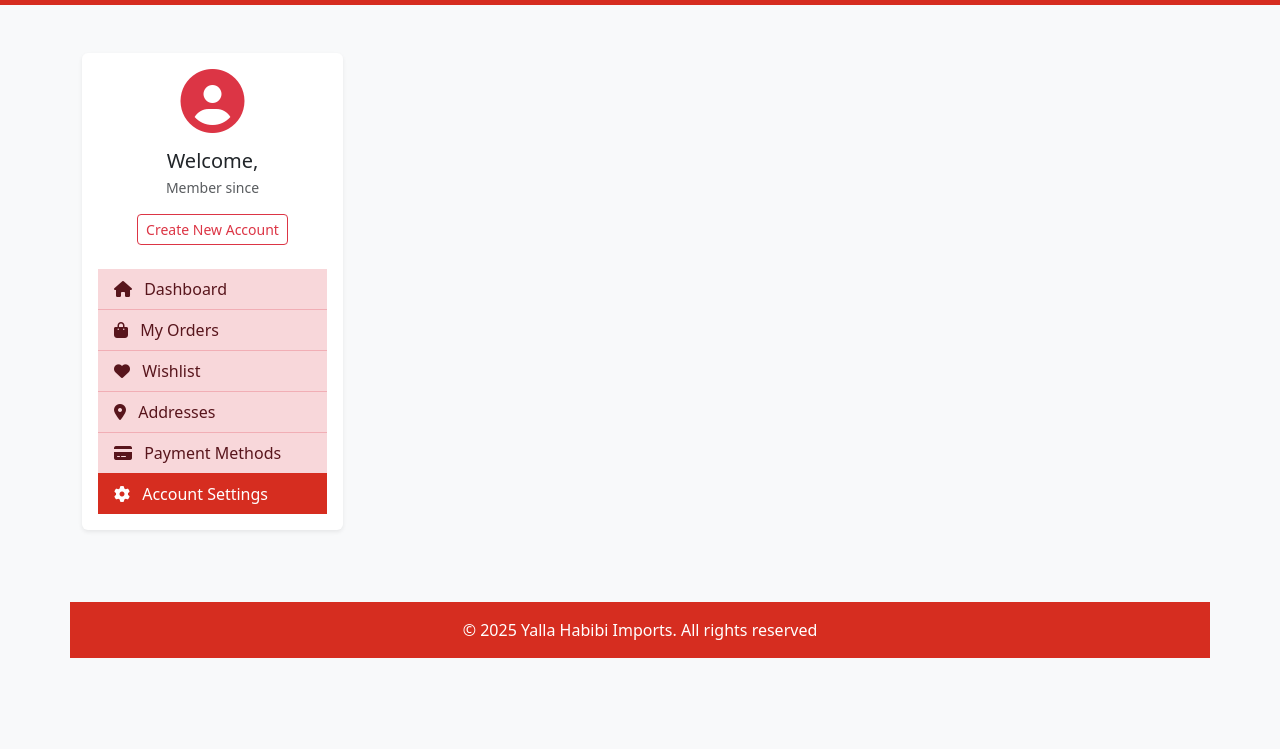
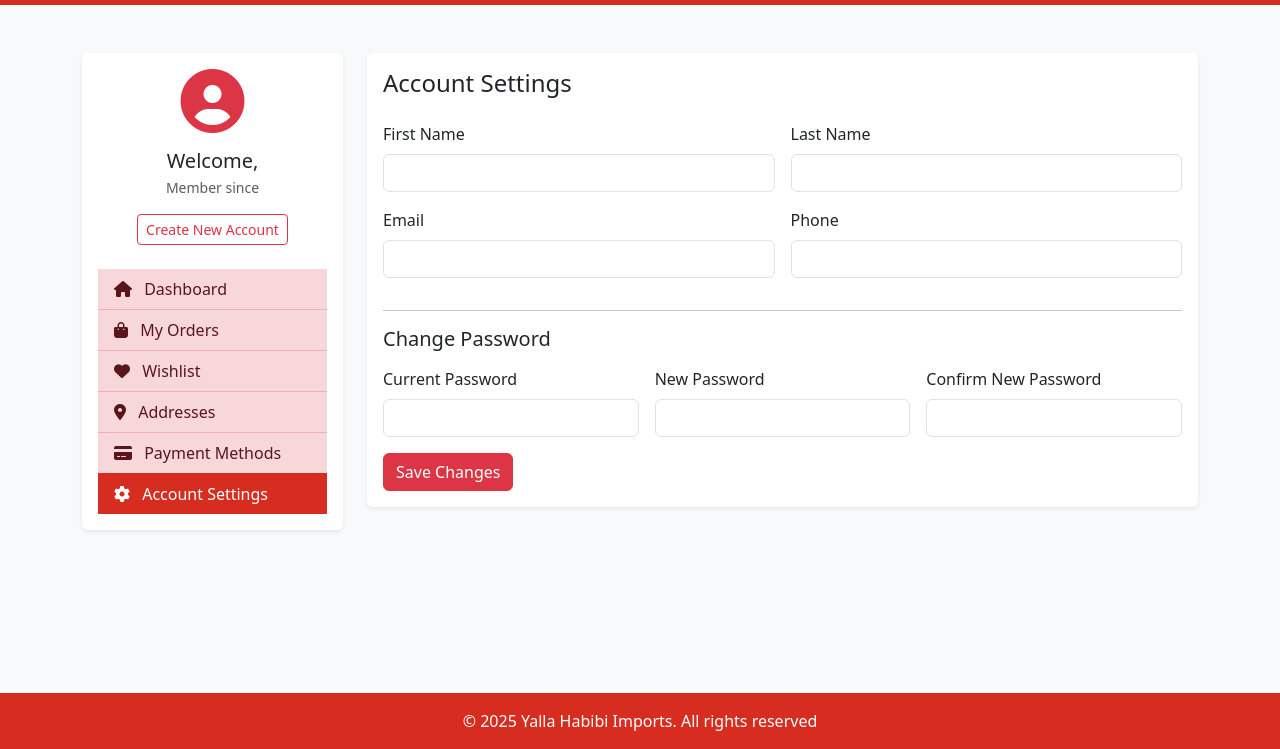
Before and after one commit to rmrishard/Team_B_Project_SysDev, a plain HTML site: page frontend/web/user.html in a window 1280 px wide. Both pictures are taken after a click on the tab "Account Settings". Shown: the part 51-800 px from the top of the page. Drawn offline with nearby package versions, Linux system fonts and the light colour scheme.

Commit message:
Added Account Settings tab with form fields for user details and password update

```diff
--- a/frontend/web/user.html
+++ b/frontend/web/user.html
@@ -198,9 +198,61 @@
                             </div>
                         </div>
                     </div>
-
+                    <!-- Account Settings Tab -->
+                    <div class="tab-pane fade" id="settings">
+                        <div class="card border-0 shadow-sm">
+                            <div class="card-body">
+                                <h4 class="card-title mb-4">Account Settings</h4>
+                                <form id="accountSettingsForm">
+                                    <div class="row g-3">
+                                        <div class="col-md-6">
+                                            <label class="form-label">First Name</label>
+                                            <input type="text" class="form-control" value="">
+                                        </div>
+                                       <div class="col-md-6">
+                                            <label class="form-label">Last Name</label>
+                                            <input type="text" class="form-control" value="">
+                                        </div>
+                                        <div class="col-md-6">
+                                            <label class="form-label">Email</label>
+                                            <input type="email" class="form-control" value="">
+                                        </div>
+                                        <div class="col-md-6">
+                                            <label class="form-label">Phone</label>
+                                            <input type="tel" class="form-control" value="">
+                                        </div>
+                                        <div class="col-12">
+                                            <hr>
+                                            <h5 class="mb-3">Change Password</h5>
+                                            <div class="row g-3">
+                                                <div class="col-md-4">
+                                                    <label class="form-label">Current Password</label>
+                                                    <input type="password" class="form-control">
+                                                </div>
+                                                <div class="col-md-4">
+                                                    <label class="form-label">New Password</label>
+                                                    <input type="password" class="form-control">
+                                                </div>
+                                                <div class="col-md-4">
+                                                    <label class="form-label">Confirm New Password</label>
+                                                    <input type="password" class="form-control">
+                                                </div>
+                                            </div>
+                                        </div>
+                                        <div class="col-12">
+                                            <button type="submit" class="btn btn-danger">Save Changes</button>
+                                        </div>
+                                    </div>
+                                </form>
+                            </div>
+                        </div>
+                    </div>
                 </div>
             </div>
+        </div>
+    </div>
+
+
 
             <!-- Footer -->
             <footer class="text-white text-center py-3 mt-5" style="background-color: #D62D20;">
```
